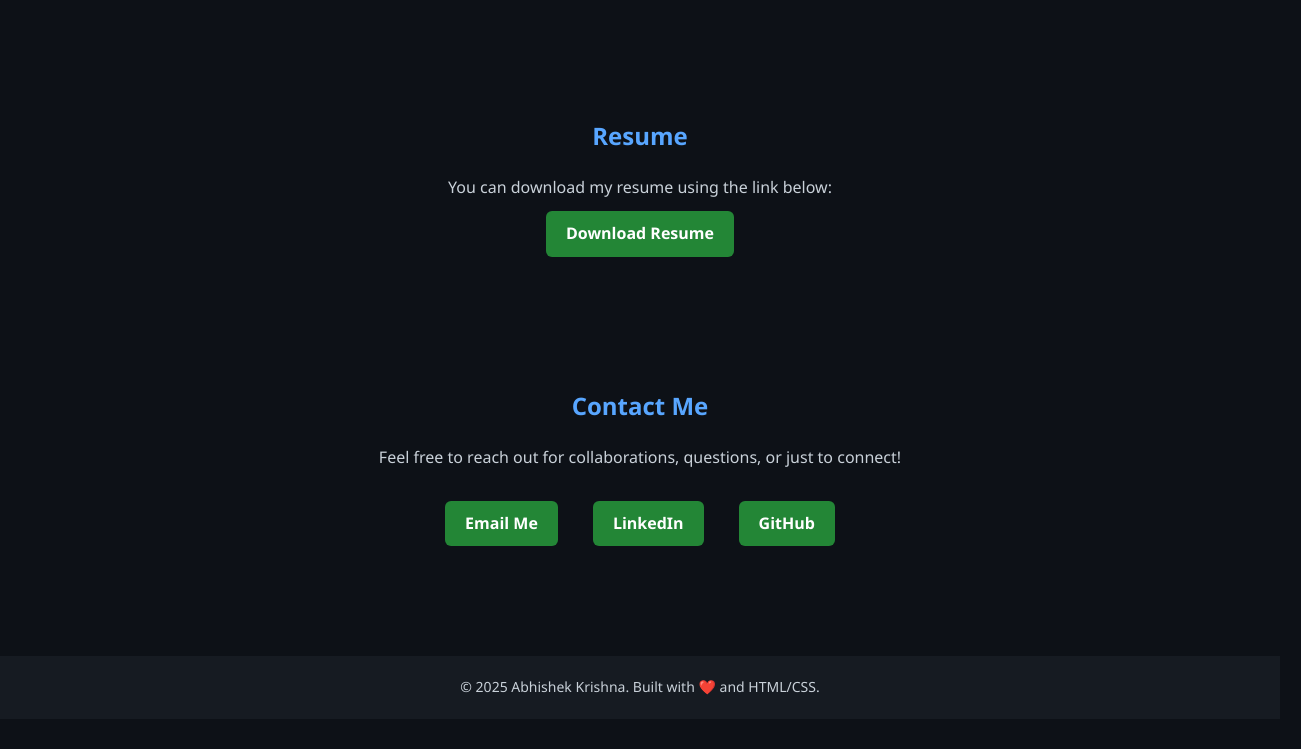
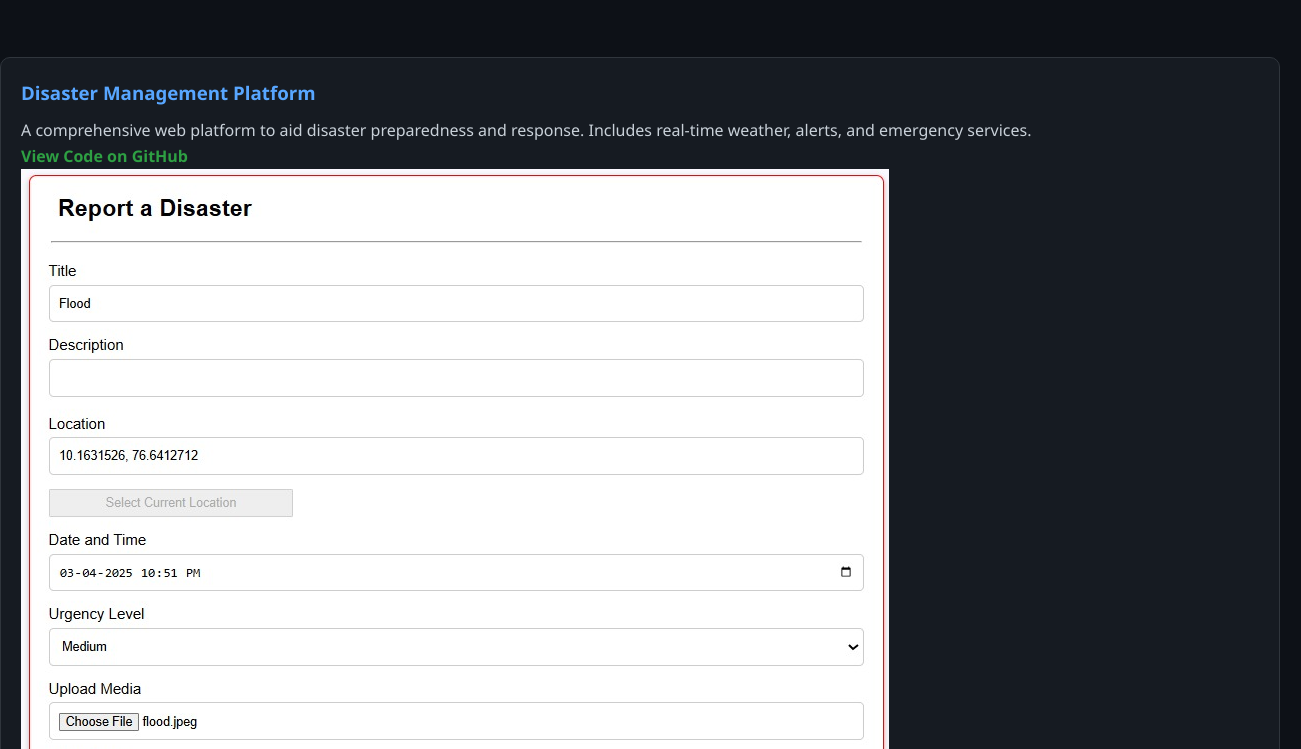
Before and after one commit to xGravityXD/Abhishek-krishna, a plain HTML site: page index.html in a window 1280 px wide. Shown: the part 1311-2060 px from the top of the page, 1301 px wide, since content can reach past the window. Before the commit the page ends 2030 px from the top, so only its background shows below. Drawn offline with nearby package versions, Linux system fonts and the light colour scheme.

Commit message:
Update index.html

```diff
--- a/index.html
+++ b/index.html
@@ -66,6 +66,26 @@
       </div>
     </div>
   </section>
+  <div class="project-card">
+  <h3>Disaster Management Platform</h3>
+  <p>A comprehensive web platform to aid disaster preparedness and response. Includes real-time weather, alerts, and emergency services.</p>
+  <a class="project-link" href="https://github.com/xGravityXD/disaster-management" target="_blank">View Code on GitHub</a>
+
+  <!-- Screenshot Gallery -->
+  <div class="gallery">
+    <img src="https://github.com/xGravityXD/Abhishek-krishna/blob/main/weather1.jpg.jpg?raw=true" alt="Screenshot 1" />
+    <img src="https://github.com/xGravityXD/Abhishek-krishna/blob/main/weather2.jpg.jpg?raw=true" alt="Screenshot 2" />
+    <img src="https://github.com/xGravityXD/Abhishek-krishna/blob/main/weather3.jpg.jpg?raw=true" alt="Screenshot 3" />
+    <img src="https://github.com/xGravityXD/Abhishek-krishna/blob/main/weather4.jpg.jpg?raw=true" alt="Screenshot 4" />
+    <img src="https://github.com/xGravityXD/Abhishek-krishna/blob/main/weather5.jpg.jpg?raw=true" alt="Screenshot 5" />
+    <img src="https://github.com/xGravityXD/Abhishek-krishna/blob/main/weather6.jpg.jpg?raw=true" alt="Screenshot 6" />
+    <img src="https://github.com/xGravityXD/Abhishek-krishna/blob/main/weather7.jpg.jpg?raw=true" alt="Screenshot 7" />
+    <img src="https://github.com/xGravityXD/Abhishek-krishna/blob/main/weather8.jpg.jpg?raw=true" alt="Screenshot 8" />
+    <img src="https://github.com/xGravityXD/Abhishek-krishna/blob/main/weather9.jpg.jpg?raw=true" alt="Screenshot 9" />
+    <img src="https://github.com/xGravityXD/Abhishek-krishna/blob/main/weather10.jpg.jpg?raw=true" alt="Screenshot 10" />
+    <img src="https://github.com/xGravityXD/Abhishek-krishna/blob/main/weather11.jpg.jpg?raw=true" alt="Screenshot 11" />
+  </div>
+</div>
 
   <!-- Resume Section -->
   <section id="resume" data-aos="fade-up">
```
